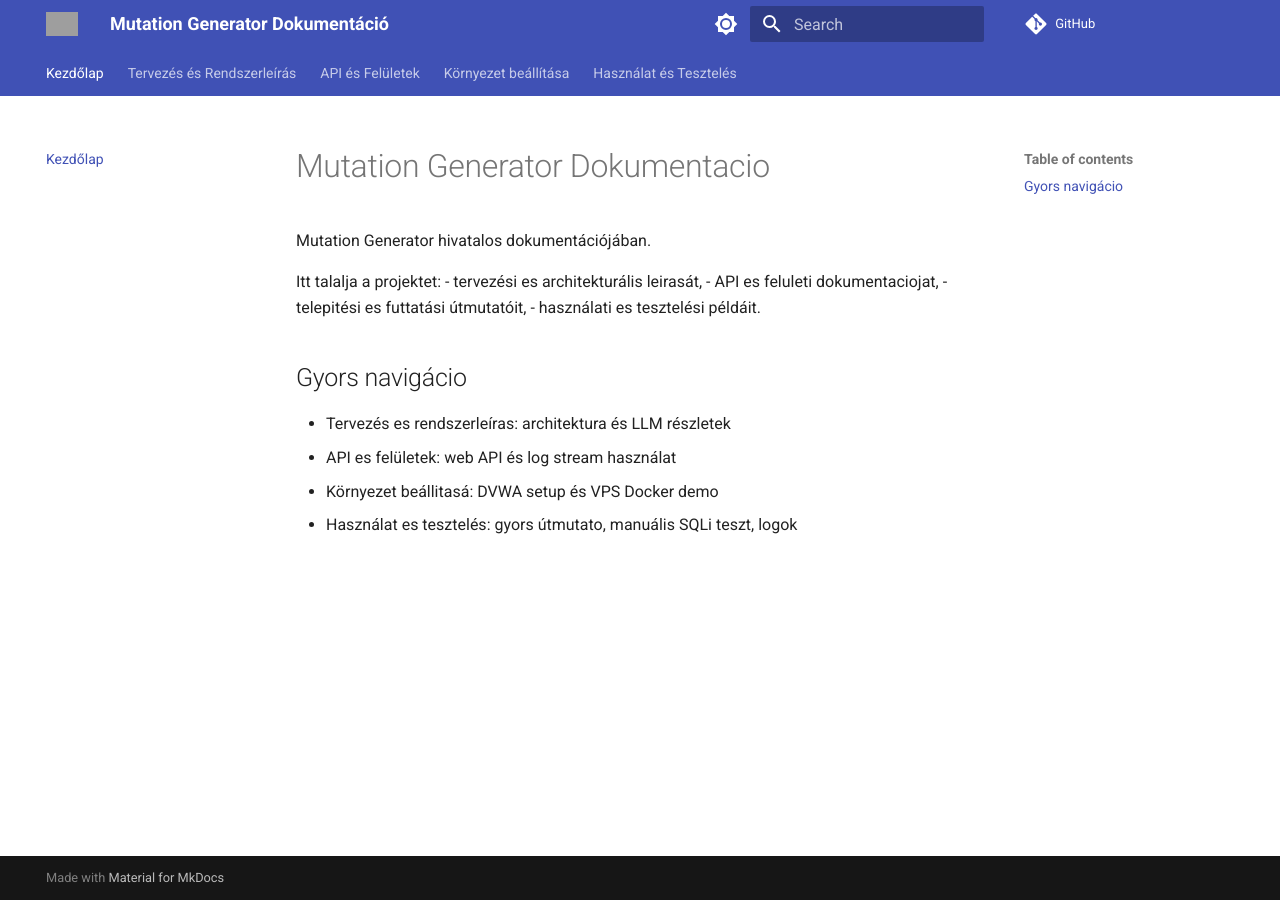
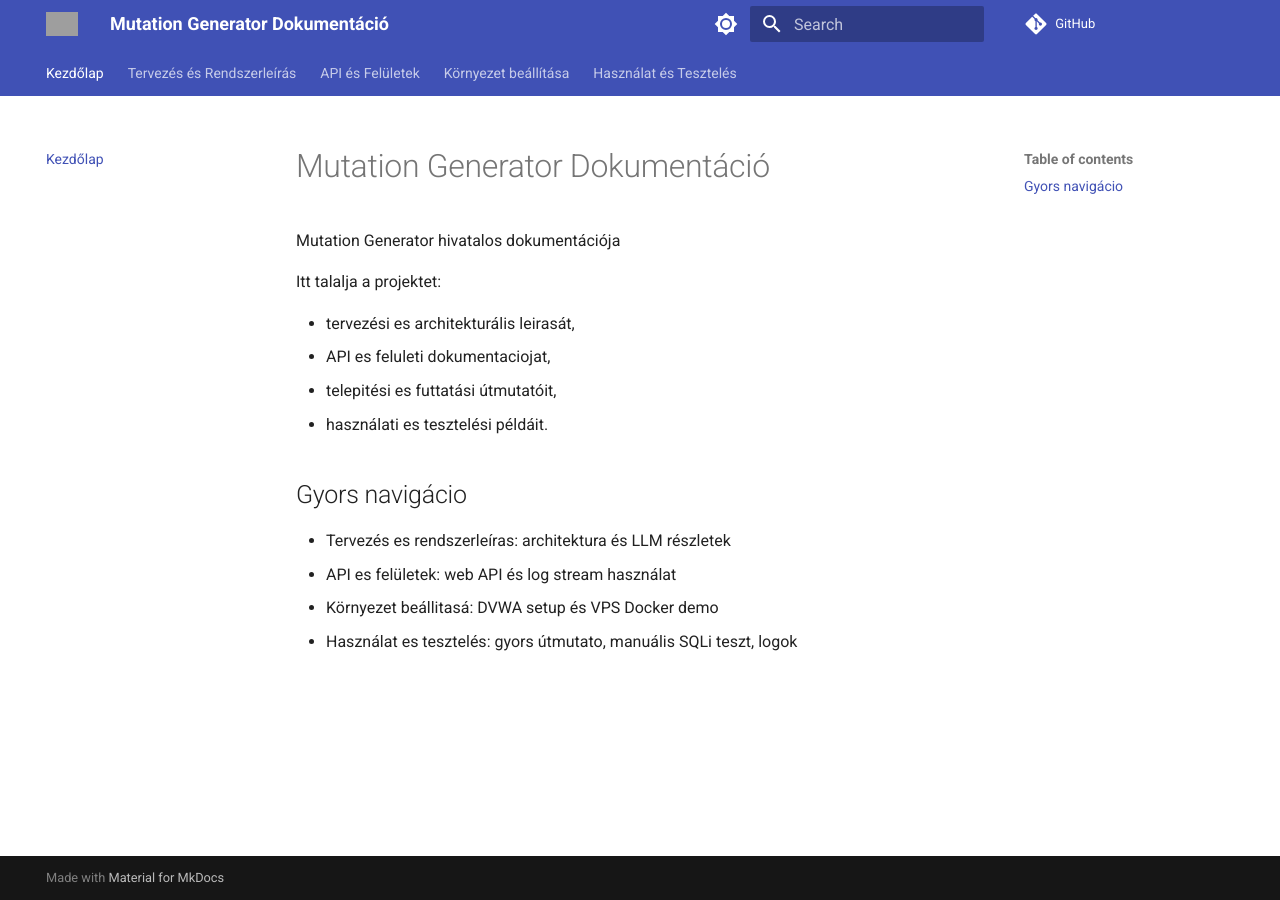
Before and after one commit to Nvirs/Mutation-Generator-Docs, an MkDocs documentation site: the page built from docs/index.md, in a window 1280 px wide. Built offline with MkDocs 1.6.1 and Material for MkDocs 9.7.7, drawn with Linux system fonts in a browser that asks for light colours; comment, search, counter and statistics services are not loaded; grey boxes are pictures that could not be loaded.

Commit message:
Fix typos and improve formatting in index.md

```diff
--- a/docs/index.md
+++ b/docs/index.md
@@ -1,8 +1,9 @@
-# Mutation Generator Dokumentacio
+# Mutation Generator Dokumentáció
 
-Mutation Generator hivatalos dokumentációjában.
+Mutation Generator hivatalos dokumentációja
 
 Itt talalja a projektet:
+
 - tervezési es architekturális leirasát,
 - API es feluleti dokumentaciojat,
 - telepitési es futtatási útmutatóit,
```
